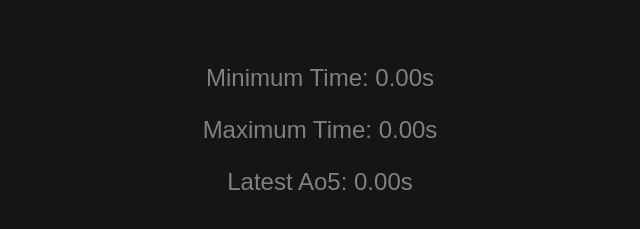
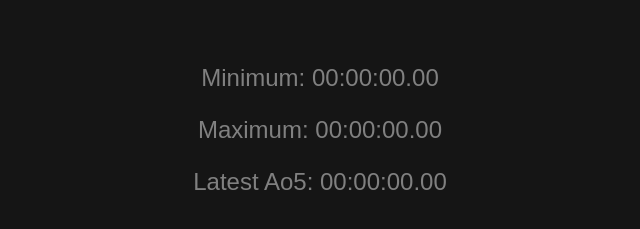
Before and after one commit to CitruzSquared/stopwatch, a plain HTML site: page index.html in a window 1280 px wide. Shown: the part 363-592 px from the top of the page, without its empty margins (320-960 px from the left). Drawn offline with Linux system fonts and the light colour scheme; a web font is replaced by a local one.

Commit message:
Update index.html

```diff
--- a/index.html
+++ b/index.html
@@ -15,6 +15,7 @@
             display: flex;
             font-weight: 250;
         }
+
         div.time {
             font-size: 50pt;
             align-self: center;
@@ -26,13 +27,14 @@
 
 <body>
     <div class="time">
-<p id="stopwatch"> <b>0.00</b>s </p>
-<p id="mintime" style="font-size: 18pt; color: #808080"> Minimum Time: 0.00s </p>
-<p id="maxtime" style="font-size: 18pt; color: #808080"> Maximum Time:  0.00s </p>
-<p id="average" style="font-size: 18pt; color: #808080"> Latest Ao5:  0.00s </p>
+        <p id="stopwatch"> <b>0.00</b>s</p>
+        <p id="mintime" style="font-size: 18pt; color: #808080"> Minimum: 00:00:00.00 </p>
+        <p id="maxtime" style="font-size: 18pt; color: #808080"> Maximum: 00:00:00.00 </p>
+        <p id="average" style="font-size: 18pt; color: #808080"> Latest Ao5: 00:00:00.00 </p>
     </div>
 
 
     <script src="script.js"> </script>
 </body>
+
 </html>
```
Lines whose indentation alone changed are shown as unchanged.
